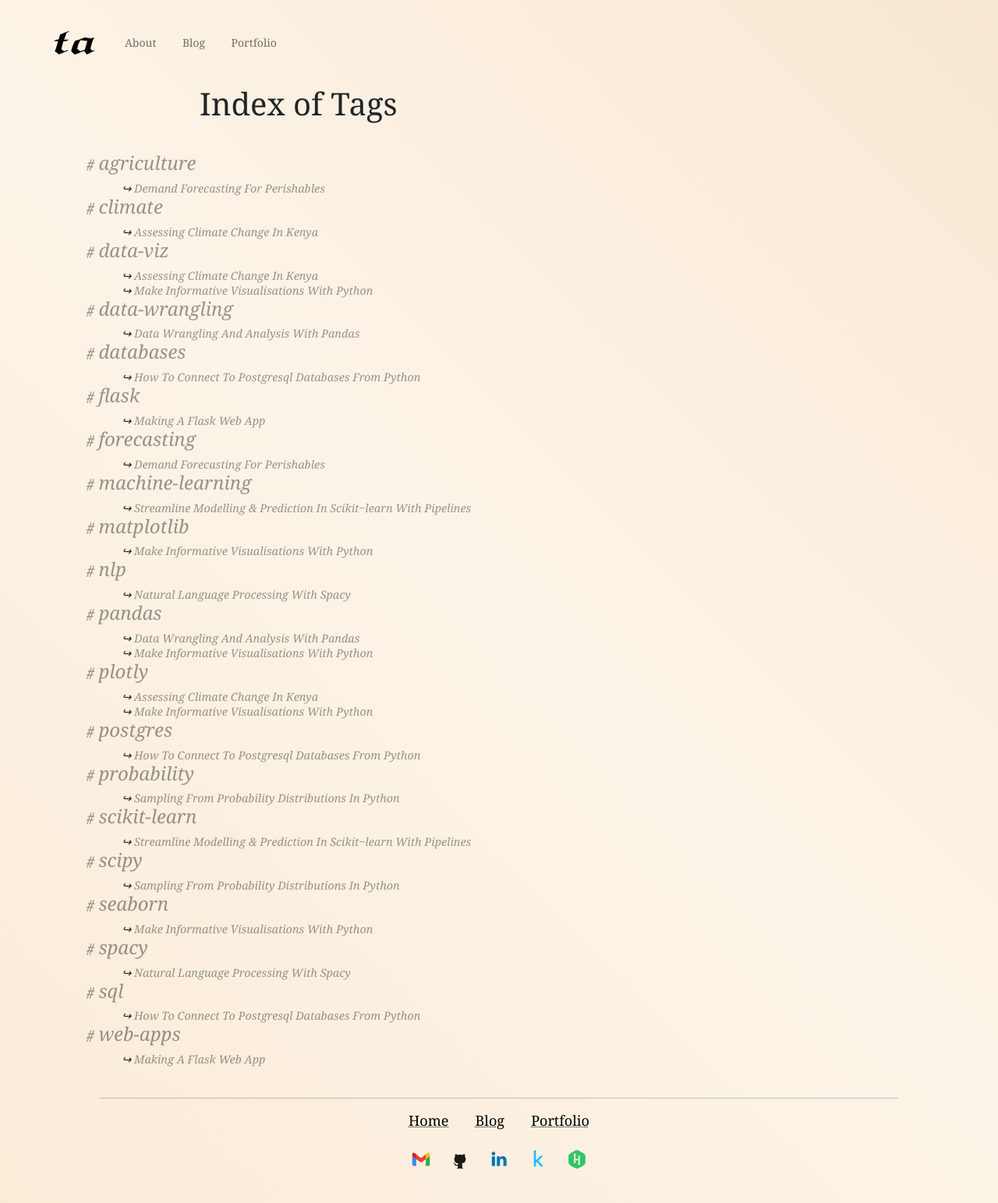
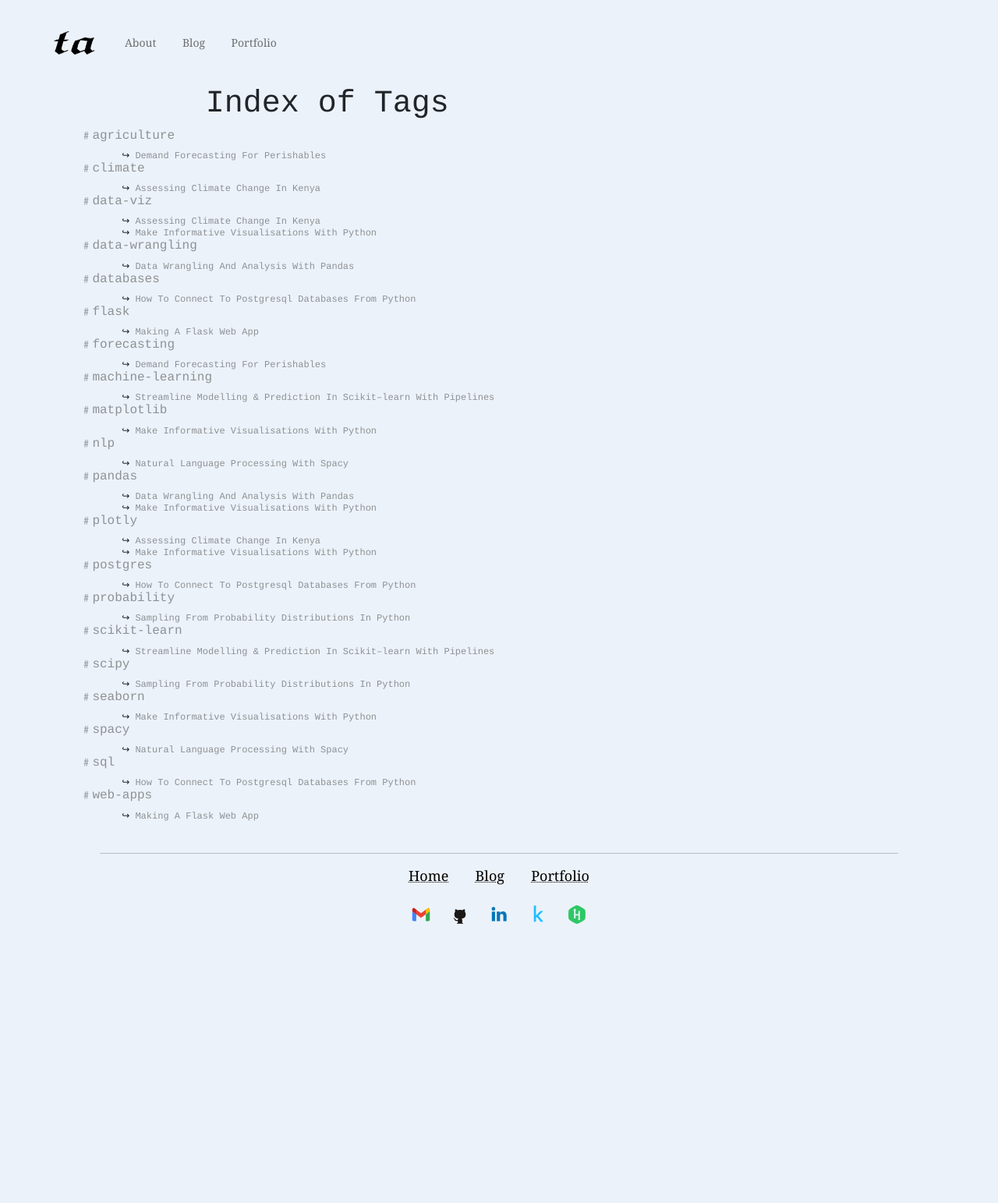
Before and after one commit to Tim-Abwao/tim-abwao.github.io, a Jekyll site: the page built from tags.html, in a window 1280 px wide. Shown: the whole page at 78% size. Built offline with Jekyll 4.4.1, drawn with Linux system fonts in a browser that asks for light colours; after the commit the page ends 1229 px from its top, so only the background shows below that.

Commit message:
Update tag page style

```diff
--- a/assets/css/tags.sass
+++ b/assets/css/tags.sass
@@ -3,26 +3,26 @@
 @import "base"
 
 body
-  background: linear-gradient(45deg, #faebd7, #fcf4e8, #f9e8d2)
+  background: #ecf2f9
 
 h1
-  margin: 5% auto
   text-align: center
 
 .article-link
   margin-left: 7%
 
 .tag-container
-  font: oblique 0.9em Georgia, serif
-  margin: 3% 8%
+  font: 0.75em normal Courier New, Courier, monospace
+  margin: 5%
 
-.tag-link
-  font-weight: 800
-
-@media only screen and (min-width: 800px)
-  h1
-    margin: 2% 20%
-    text-align: left
+@media only screen and (min-width: 768px)
+  .tag-container
+    margin: 2% 8%
 
   .article-link
     margin-left: 5%
+
+@media only screen and (min-width: 1024px)
+  h1
+    text-align: left
+    margin-left: 15%
--- a/tags.html
+++ b/tags.html
@@ -6,12 +6,12 @@ style: tags.css
 
 {% include nav.html %}
 
-<h1>Index of Tags</h1>
 <div class="tag-container">
+    <h1>Index of Tags</h1>
     {% assign tags_sorted = site.tags | sort %}
     {% for tag in tags_sorted %}
     <a class="tag-link" href="#{{tag[0]}}">
-        <h4 id="{{tag[0]}}">&#65119;{{ tag[0] }}</h4>
+        <h6 id="{{tag[0]}}">&#65119;{{ tag[0] }}</h6>
     </a>
     {% assign posts_sorted = tag[1] | sort: "title" %}
     {% for post in posts_sorted %}
```
